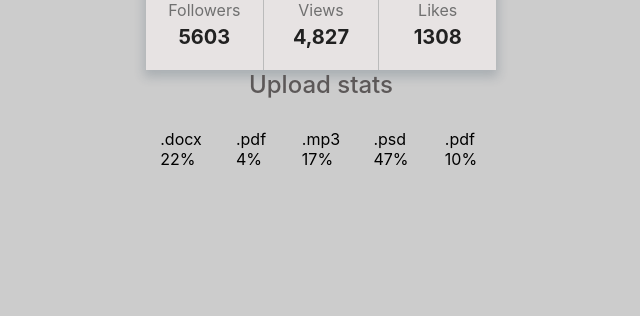
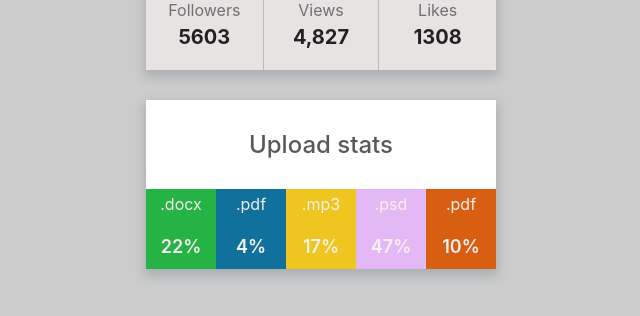
Before and after one commit to Usermen-cmd/goit-react-hw-01-components, a React (Create React App) app: page / in a window 1280 px wide. Shown: the part 308-624 px from the top of the page, without its empty margins (319-959 px from the left). Built offline with nearby package versions, Linux system fonts and the light colour scheme.

Commit message:
+add:statistic styles

```diff
--- a/src/Profile/Profile.module.css
+++ b/src/Profile/Profile.module.css
@@ -3,6 +3,7 @@
   width: 350px;
   margin: 0 auto;
   box-shadow: 0px 5px 10px 2px rgba(34, 60, 80, 0.2);
+  margin-bottom: 30px;
 }
 .avatar {
   border-radius: 50%;
--- a/src/Statistic/Statistic.jsx
+++ b/src/Statistic/Statistic.jsx
@@ -1,13 +1,24 @@
 import css from './Statistic.module.css';
 import StatisticItem from '../StatisticItem/StatisticItem';
+import PropTypes from 'prop-types';
 
 const Statistic = ({ title, data }) => {
+  const defaultTitle = title.trim() ? title : Statistic.defaultProps.title;
   return (
     <section className={css.statistic}>
-      <h2 className={css.title}>{title}</h2>
+      <h2 className={css.title}>{defaultTitle}</h2>
       <StatisticItem data={data} />
     </section>
   );
 };
 
+Statistic.propTypes = {
+  title: PropTypes.string,
+  data: PropTypes.arrayOf(PropTypes.object.isRequired),
+};
+
+Statistic.defaultProps = {
+  title: 'Upload stats',
+};
+
 export default Statistic;
--- a/src/Statistic/Statistic.module.css
+++ b/src/Statistic/Statistic.module.css
@@ -1,6 +1,10 @@
 .statistic {
+  padding-top: 30px;
+  background-color: #fff;
   width: 350px;
   margin: 0 auto;
+  box-shadow: 0px 5px 10px 2px rgba(34, 60, 80, 0.2);
+  margin-bottom: 30px;
 }
 .title {
   text-align: center;
--- a/src/StatisticItem/StatisticItem.jsx
+++ b/src/StatisticItem/StatisticItem.jsx
@@ -1,15 +1,34 @@
 import css from './StatisticItem.module.css';
+import getColor from '../utils/randomColor';
+import PropTypes from 'prop-types';
 
 const StatisticItem = ({ data }) => {
   return (
     <ul className={css.statList}>
       {data.map(el => (
-        <li className={css.item} key={el.id}>
-          <span className="label">{el.label}</span>
-          <span className="percentage">{el.percentage}%</span>
+        <li
+          className={css.item}
+          key={el.id}
+          style={{
+            backgroundColor: `rgb(${getColor()})`,
+          }}
+        >
+          <span className={css.label}>{el.label}</span>
+          <span className={css.percentage}>{el.percentage}%</span>
         </li>
       ))}
     </ul>
   );
 };
+
+StatisticItem.propTypes = {
+  data: PropTypes.arrayOf(
+    PropTypes.shape({
+      id: PropTypes.string.isRequired,
+      label: PropTypes.string.isRequired,
+      percentage: PropTypes.number.isRequired,
+    }),
+  ),
+};
+
 export default StatisticItem;
--- a/src/StatisticItem/StatisticItem.module.css
+++ b/src/StatisticItem/StatisticItem.module.css
@@ -1,10 +1,23 @@
 .statList {
   display: grid;
-  grid-template-columns: repeat(auto-fill, 70px);
+  grid-template-columns: repeat(5, 1fr);
 }
 .item {
   display: grid;
   grid-template-rows: repeat(2, 1fr);
+  width: 100%;
+  padding: 5px 0;
+}
+.label {
+  margin-bottom: 15px;
   align-self: center;
   justify-self: center;
+  color: rgb(247, 241, 241);
 }
+.percentage {
+  font-size: 18px;
+  font-weight: 600;
+  align-self: center;
+  justify-self: center;
+  color: rgb(247, 241, 241);
+}
--- a/src/statisticData/statistical-data.json
+++ b/src/statisticData/statistical-data.json
@@ -3,5 +3,5 @@
   { "id": "id-2", "label": ".pdf", "percentage": 4 },
   { "id": "id-3", "label": ".mp3", "percentage": 17 },
   { "id": "id-4", "label": ".psd", "percentage": 47 },
-  { "id": "id-5", "label": ".pdf", "percentage": 10 }
+  { "id": "id-5", "label": ".pdf", "percentage": 10}
 ]
--- /dev/null
+++ b/src/utils/randomColor.js
@@ -0,0 +1,8 @@
+const getColor = () => {
+  const arrayColors = [...Array(3)].map(
+    el => (el = Math.round(Math.random() * 255)),
+  );
+  return arrayColors;
+};
+
+export default getColor;
```
